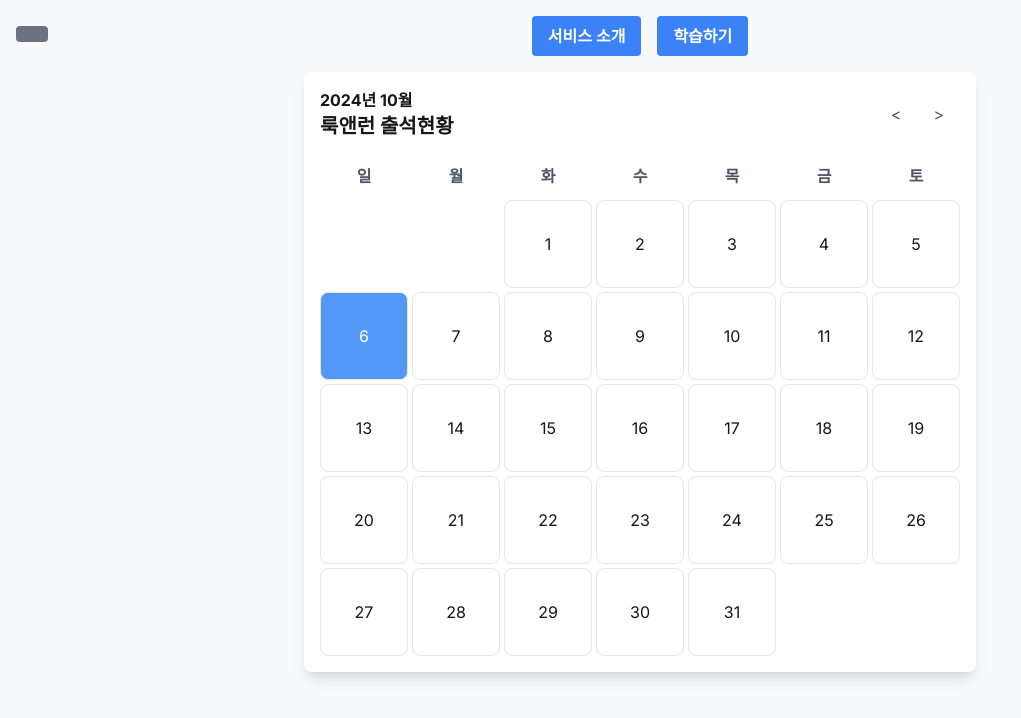
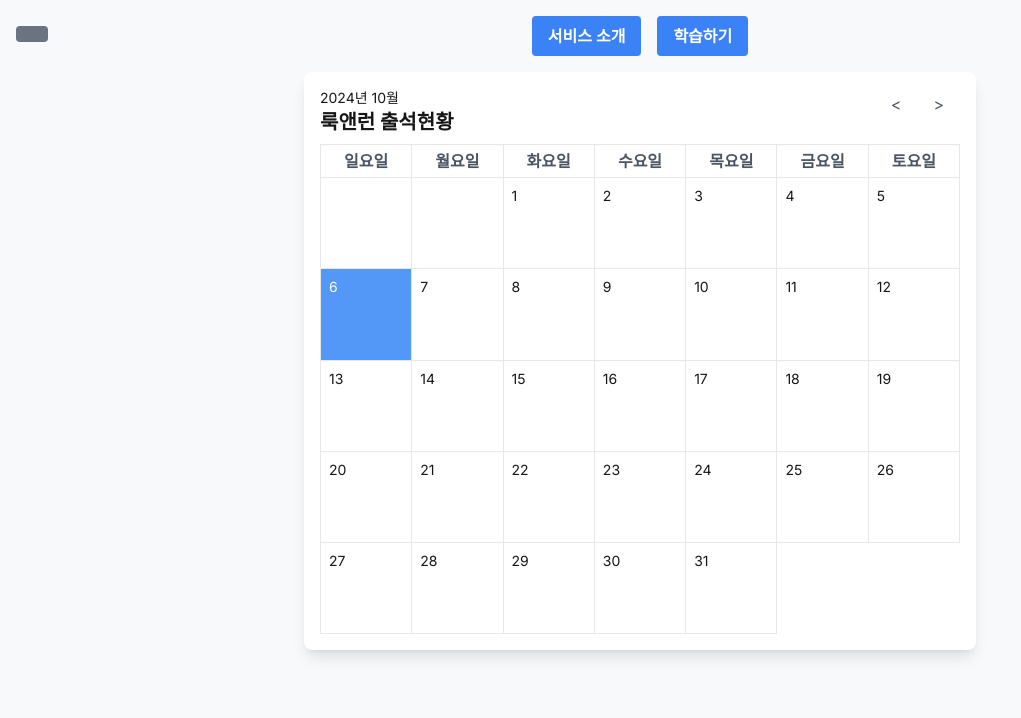
Before and after one commit to tinon1004/LookNLearn, a Next.js app: page /main in a window 1280 px wide. Shown: the top 718 px of the page, without its empty margins (0-1021 px from the left). Built offline with nearby package versions, Linux system fonts and the light colour scheme.

Commit message:
Refactor: edit calendar design

```diff
--- a/src/app/main/MainPage.tsx
+++ b/src/app/main/MainPage.tsx
@@ -16,7 +16,7 @@ const Calendar: React.FC<CalendarProps> = ({ onDayClick }) => {
   const firstDayOfMonth = new Date(currentDate.getFullYear(), currentDate.getMonth(), 1).getDay();
 
   const days = Array.from({ length: daysInMonth }, (_, i) => i + 1);
-  const weekdays = ['일', '월', '화', '수', '목', '금', '토'];
+  const weekdays = ['일요일', '월요일', '화요일', '수요일', '목요일', '금요일', '토요일'];
 
   const handleDayClick = (day: number) => {
     onDayClick(day, currentDate.getFullYear(), currentDate.getMonth() + 1);
@@ -39,9 +39,9 @@ const Calendar: React.FC<CalendarProps> = ({ onDayClick }) => {
           animation: blink 2s infinite;
         }
       `}</style>
-      <div className="flex justify-between items-center mb-4">
+      <div className="flex justify-between items-start mb-2">
         <div className="flex flex-col items-start">
-          <h2 className="text-l font-bold">
+          <h2 className="text-sm text-black-600">
             {currentDate.getFullYear()}년 {currentDate.getMonth() + 1}월
           </h2>
           <h2 className="text-xl font-bold">
@@ -59,23 +59,25 @@ const Calendar: React.FC<CalendarProps> = ({ onDayClick }) => {
           </button>
         </div>
       </div>
-      <div className="grid grid-cols-7 gap-1">
+      <div className="grid grid-cols-7 border-t border-l border-gray-200">
         {weekdays.map(day => (
-          <div key={day} className="text-center font-semibold text-gray-600 py-2">
+          <div key={day} className="text-center font-semibold text-gray-600 py-1 border-r border-b border-gray-200">
             {day}
           </div>
         ))}
         {Array(firstDayOfMonth).fill(null).map((_, index) => (
-          <div key={`empty-${index}`} className="aspect-square" />
+          <div key={`empty-${index}`} className="aspect-square border-r border-b border-gray-200" />
         ))}
         {days.map(day => (
           <button
             key={day}
             onClick={() => handleDayClick(day)}
-            className={`aspect-square flex items-center justify-center p-2 rounded-lg transition-colors border border-gray-200
+            className={`relative aspect-square border-r border-b border-gray-200
               ${isToday(day) ? 'text-white blink-animation' : ''}`}
           >
-            {day}
+            <div className="absolute top-2 left-2 text-sm">
+              {day}
+            </div>
           </button>
         ))}
       </div>
--- a/src/app/main/completion/CompletionPage.tsx
+++ b/src/app/main/completion/CompletionPage.tsx
@@ -21,7 +21,7 @@ export default function LearningCompletionPage() {
         <h1 className="text-3xl font-bold mb-4">학습 완료!</h1>
         <div className="text-6xl mb-6">🎉</div>
         <p className="text-xl mb-8">
-          축하합니다! 4단계의 학습을 모두 완료하셨습니다.
+          축하합니다! 5단계의 학습을 모두 완료하셨습니다.
         </p>
         <div className="space-y-4">
           <button
```
